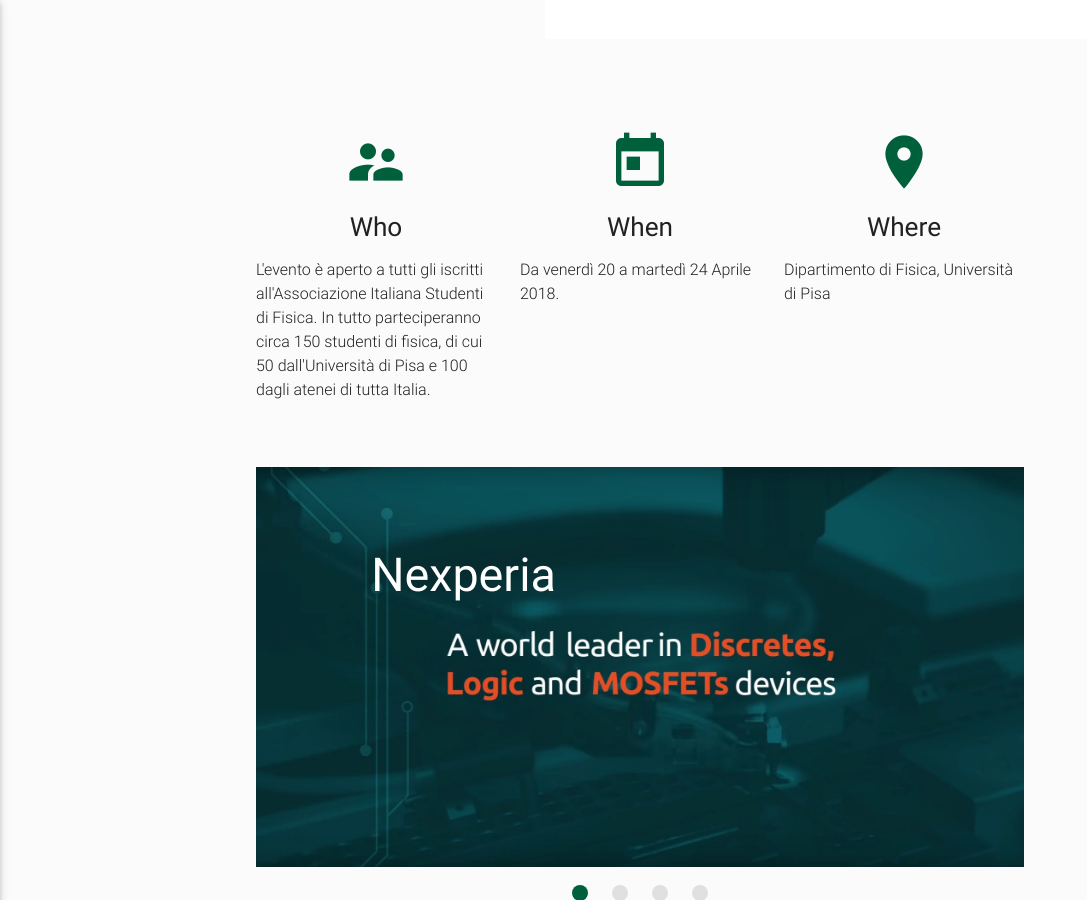
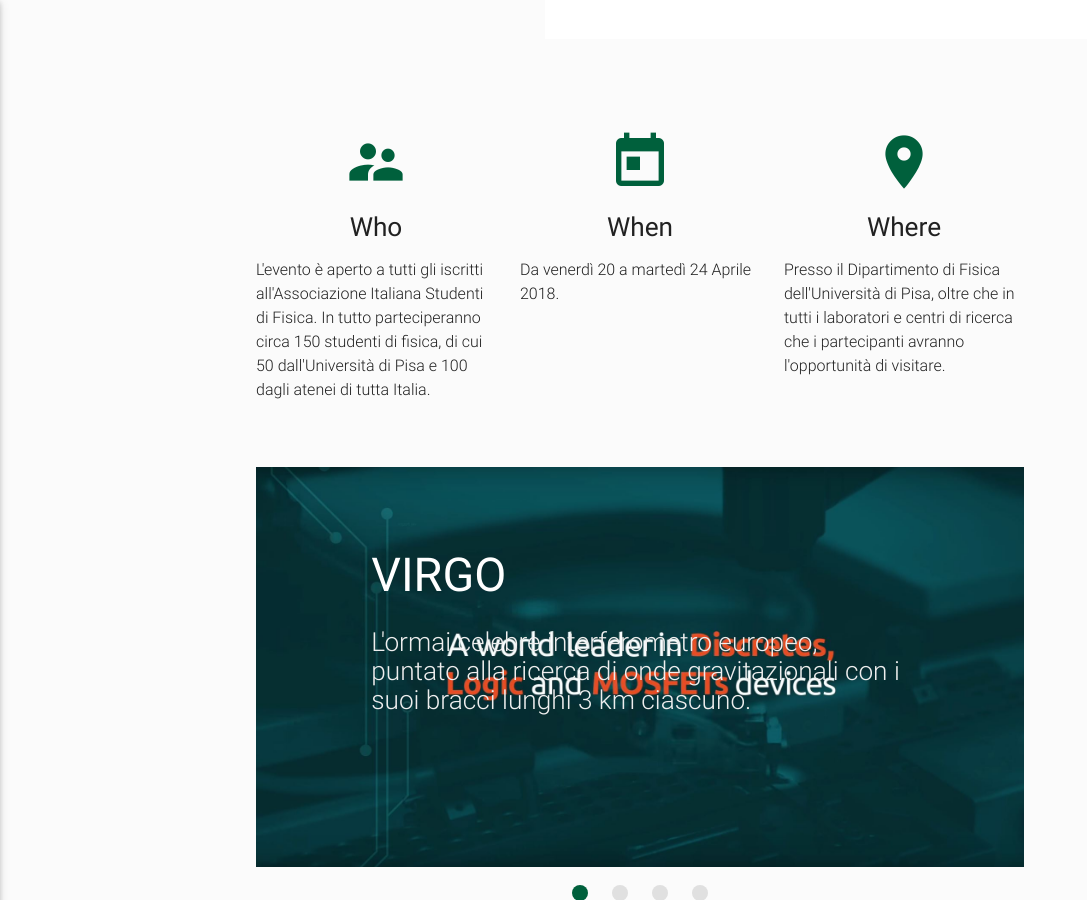
Before and after one commit to AndreaGurgone/AndreaGurgone.github.io, a Jekyll site: the page built from index.html, in a window 1280 px wide and 900 px high, scrolled down 364 px. Shown: the whole window, without its empty margins (0-1087 px from the left). Built offline with Jekyll 4.4.1, drawn with Linux system fonts in a browser that asks for light colours; nearby versions of some CDN libraries.

Commit message:
Update home.yml

```diff
--- a/_data/home.yml
+++ b/_data/home.yml
@@ -7,17 +7,17 @@
 
 when: "Da venerdì 20 a martedì 24 Aprile 2018."
 
-where: "Dipartimento di Fisica, Università di Pisa"
+where: "Presso il Dipartimento di Fisica dell'Università di Pisa, oltre che in tutti i laboratori e centri di ricerca che i partecipanti avranno l'opportunità di visitare."
 
 slideshow:
   - img: img/nexperia.JPG
-    alt: Nexperia
-    title: Nexperia
-    text:
+    alt: VIRGO
+    title: VIRGO
+    text: L'ormai celebre interferometro europeo, puntato alla ricerca di onde gravitazionali con i suoi bracci lunghi 3 km ciascuno.
   - img: img/desy.jpg
-    alt: DESY
-    title: DESY
-    text: DESY's Photon Science department
+    alt: NEST
+    title: NEST
+    text: Il National Enterprise for nanoScience and nanoTechnology, è un centro di ricerca dove fisici, chimici e biologi indagano la materia sulla nanoscala.
   - img: img/cfel.jpg
     alt: MPSD & CFEL
     title: MPSD & CFEL
```
